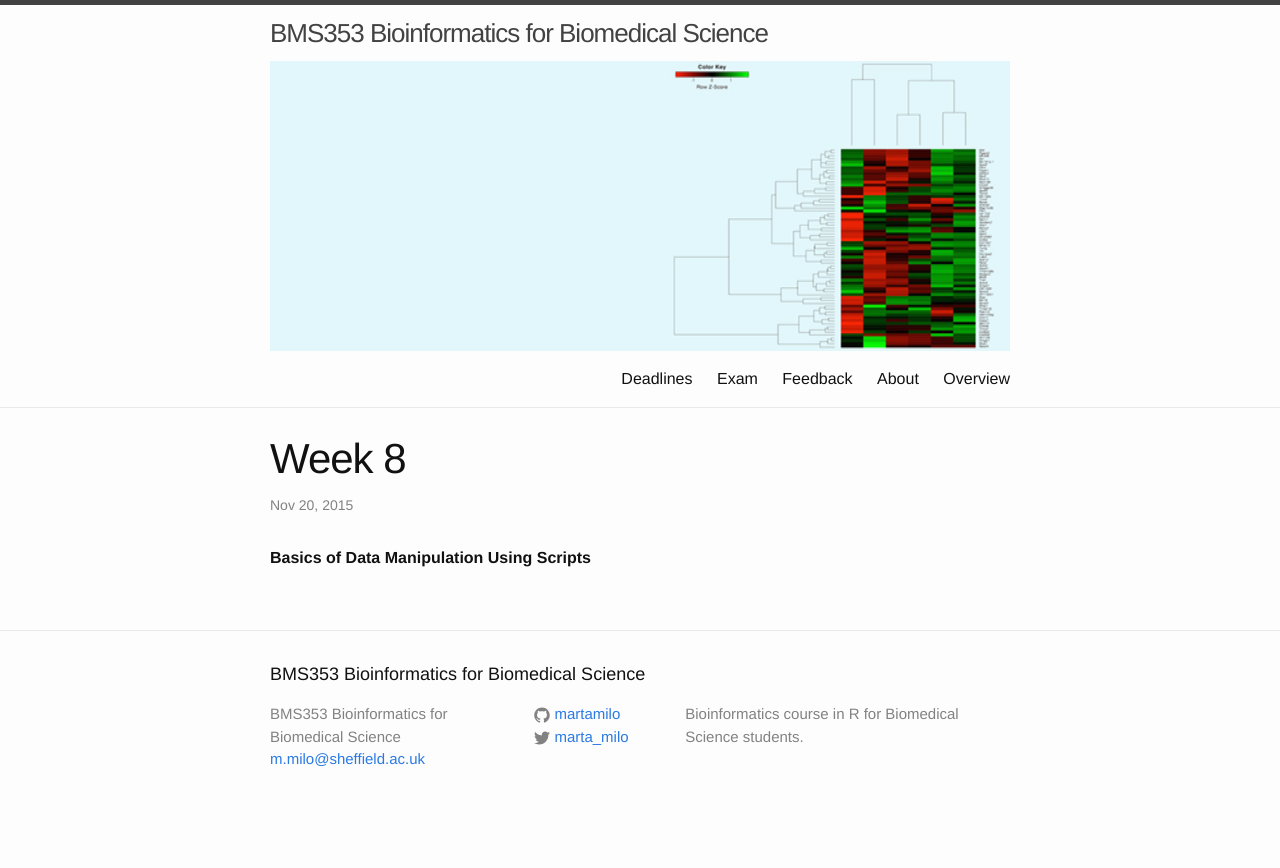
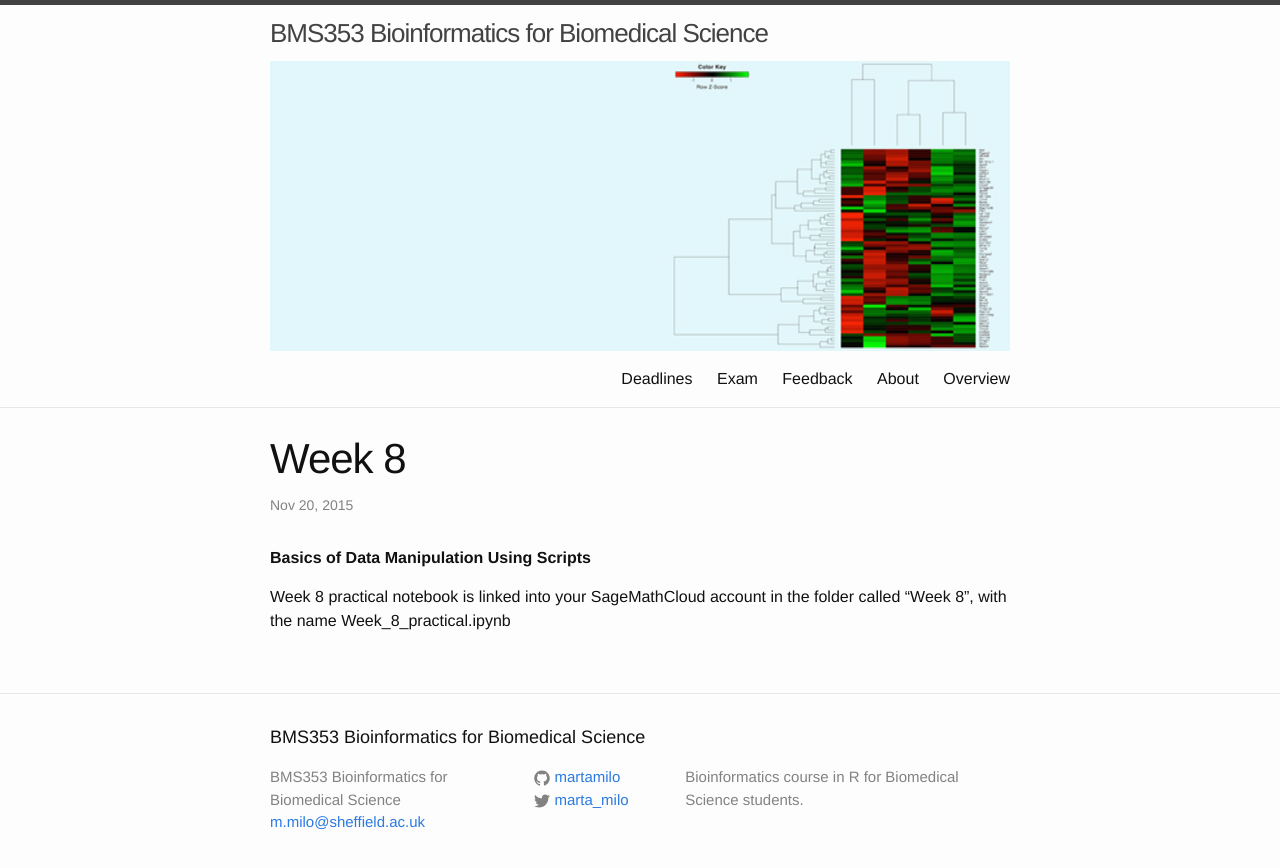
Before and after one commit to sods/bioinformatics, a Jekyll site: the page built from _posts/2015-11-20-week-8-basics-of-data-manipulation-using-scripts.md, in a window 1280 px wide. Shown: the top 868 px of the page. Built offline with Jekyll 4.4.1, drawn with Linux system fonts in a browser that asks for light colours; comment, search, counter and statistics services are not loaded.

Commit message:
Update page for week 8 practical

```diff
--- a/_posts/2015-11-20-week-8-basics-of-data-manipulation-using-scripts.md
+++ b/_posts/2015-11-20-week-8-basics-of-data-manipulation-using-scripts.md
@@ -6,3 +6,5 @@ length: 2
 venue: IC 3.02
 tagline: Basics of Data Manipulation Using Scripts
 ---
+
+Week 8 practical notebook is linked into your SageMathCloud account in the folder called “Week 8”, with the name Week_8_practical.ipynb
```
